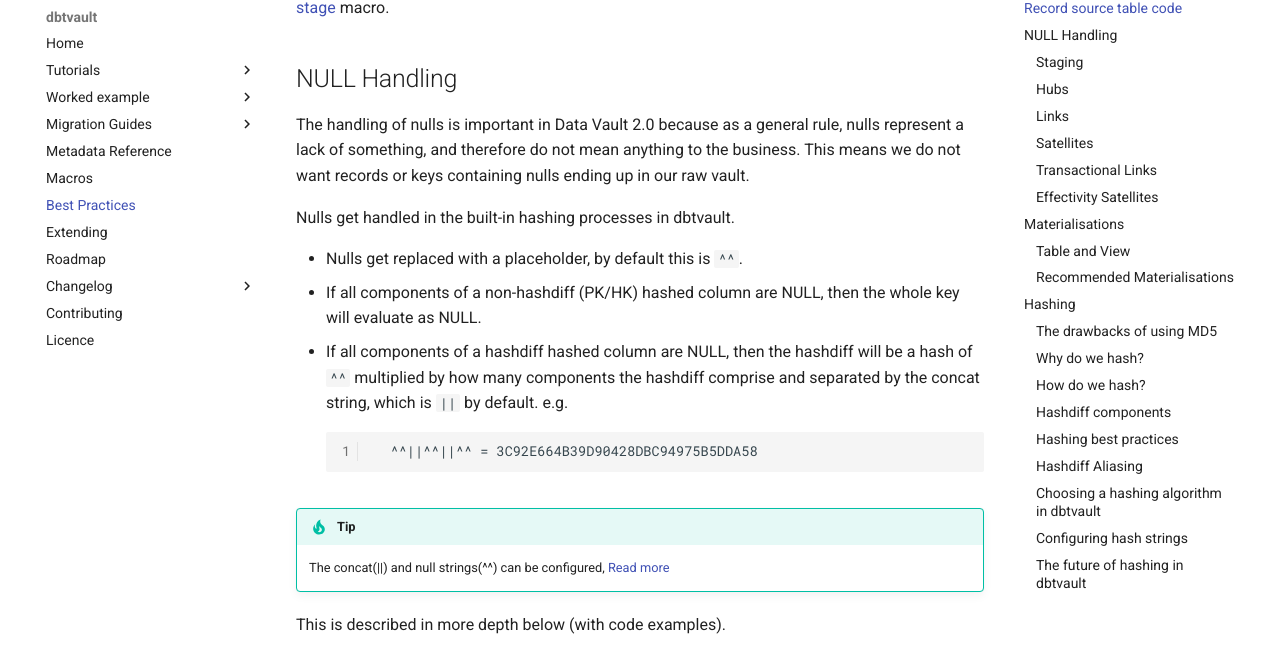
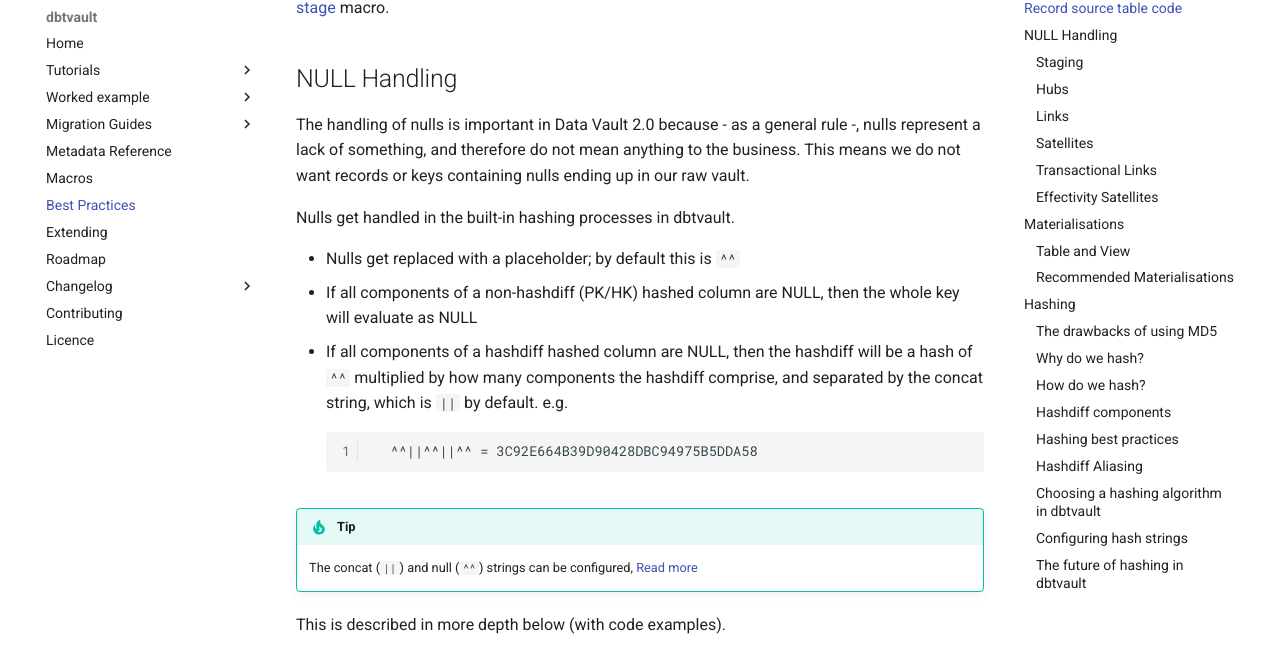
Before and after one commit to Datavault-UK/automate-dv-docs, an MkDocs documentation site: the page built from docs/best_practices.md, in a window 1280 px wide and 900 px high, scrolled down 778 px. Shown: the part 145-802 px from the top of the window. Built offline with MkDocs 1.6.1 and Material for MkDocs 9.7.7, drawn with Linux system fonts in a browser that asks for light colours; comment, search, counter and statistics services are not loaded; some of the changed text lies outside the part shown.

````diff
--- a/docs/best_practices.md
+++ b/docs/best_practices.md
@@ -31,23 +31,23 @@ the [stage](macros.md#stage) macro.
 
 ## NULL Handling
 
-The handling of nulls is important in Data Vault 2.0 because as a general rule, nulls represent a lack of something, and
+The handling of nulls is important in Data Vault 2.0 because - as a general rule -, nulls represent a lack of something, and
 therefore do not mean anything to the business. This means we do not want records or keys containing nulls ending up in
 our raw vault.
 
 Nulls get handled in the built-in hashing processes in dbtvault.
 
-- Nulls get replaced with a placeholder, by default this is `^^`.
-- If all components of a non-hashdiff (PK/HK) hashed column are NULL, then the whole key will evaluate as NULL.
+- Nulls get replaced with a placeholder; by default this is `^^`
+- If all components of a non-hashdiff (PK/HK) hashed column are NULL, then the whole key will evaluate as NULL
 - If all components of a hashdiff hashed column are NULL, then the hashdiff will be a hash of `^^` multiplied by how
-  many components the hashdiff comprise and separated by the concat string, which is `||` by default. e.g.
+  many components the hashdiff comprise, and separated by the concat string, which is `||` by default. e.g.
   ```text
     ^^||^^||^^ = 3C92E664B39D90428DBC94975B5DDA58
   ```
 
 !!! tip
 
-    The concat(||) and null strings(^^) can be configured, [Read more](./macros.md#global-variables)
+    The concat (`||`) and null (`^^`) strings can be configured, [Read more](./macros.md#global-variables)
 
 This is described in more depth below (with code examples).
 
@@ -140,10 +140,10 @@ possibility of collision in larger data sets.
 
 #### Personally Identifiable Information (PII)
 
-Although we do not use hashing for the purposes of security (but rather optimisation and uniqueness) using unsalted MD5
+Although we do not use hashing for the purposes of security (but rather optimisation and uniqueness) using _unsalted_ MD5
 and SHA-256 could still pose a security risk for your organisation. If any of your presentation layer (marts) tables or
 views containing any hashed PII data, an attacker may be able to brute-force the hashing to gain access to the PII. For
-this reason, we highly recommend concatenating a salt to your hashed columns in the staging layer using
+this reason, we highly recommend concatenating a _salt_ to your hashed columns in the staging layer using
 the [stage](macros.md#stage) macro.
 
 It's generally ill-advised to store this salt in the database alongside your hashed values, so we recommend injecting it
@@ -195,7 +195,7 @@ Single-column hashing step by step:
    same value.
 
 2. `TRIM` We trim whitespace from string to ensure that values with arbitrary leading or trailing whitespace will always
-   hash to the same value. For example `1001    ` and `1001 `.
+   hash to the same value. For example <code>1001&nbsp;&nbsp;&nbsp;&nbsp;&nbsp;</code> and <code>&nbsp;1001</code>.
 
 3. `UPPER` Next we eliminate problems where the casing in a string will cause a different hash value to be generated for
    the same word, for example `DBTVAULT` and `dbtvault`.
@@ -236,15 +236,15 @@ When we hash multiple columns, we take the following approach:
         )) AS BINARY(16)) AS HASHDIFF
         ```
 
-This is similar to single-column hashing aside from the use of `IFNULL` and `CONCAT`, the step-by-step process has been
+This is similar to single-column hashing aside from the use of `IFNULL` and `CONCAT`. The step-by-step process has been
 described below.
 
 1\. Steps 1-4 are described in single-column hashing above and are performed on each column which comprises the
 multi-column hash.
 
-5\. `IFNULL` if Steps 1-4 resolve in a NULL value (in the case of the empty string, or a true `NULL`)
-then we output a double-hat string, `^^` by default. This ensures that we can detect changes in columns between `NULL` d and
-non-NULL values. This is particularly important for `HASHDIFFS`.
+5\. `IFNULL` If Steps 1-4 resolve in a NULL value (in the case of the empty string, or a true `NULL`),
+then we output a double-hat string `^^` by default. This ensures that we can detect changes in columns between `NULL` and
+non-`NULL` values. This is particularly important for `HASHDIFFS`.
 
 5.5\. `NULLIF` When `is_hashdiff = false` and multiple columns get hashed, an extra `NULLIF` check gets executed. This
 is to ensure that if ALL components of a composite hash key are `NULL`, then the whole key evaluates as `NULL`. When
@@ -410,4 +410,3 @@ In summary, the intent behind our hashing approach is to provide a robust method
 input gives same output). Until we provide more configuration options, feel free to modify our macros for your needs, as
 long as you stick to a standard that makes sense to you or your organisation. If you need
 advice, [feel free to join our slack and ask our developers](https://join.slack.com/t/dbtvault/shared_invite/enQtODY5MTY3OTIyMzg2LWJlZDMyNzM4YzAzYjgzYTY0MTMzNTNjN2EyZDRjOTljYjY0NDYyYzEwMTlhODMzNGY3MmU2ODNhYWUxYmM2NjA)!
-.
````
Also changed, not shown: other parts of docs/best_practices.md (+2 -2 lines).
